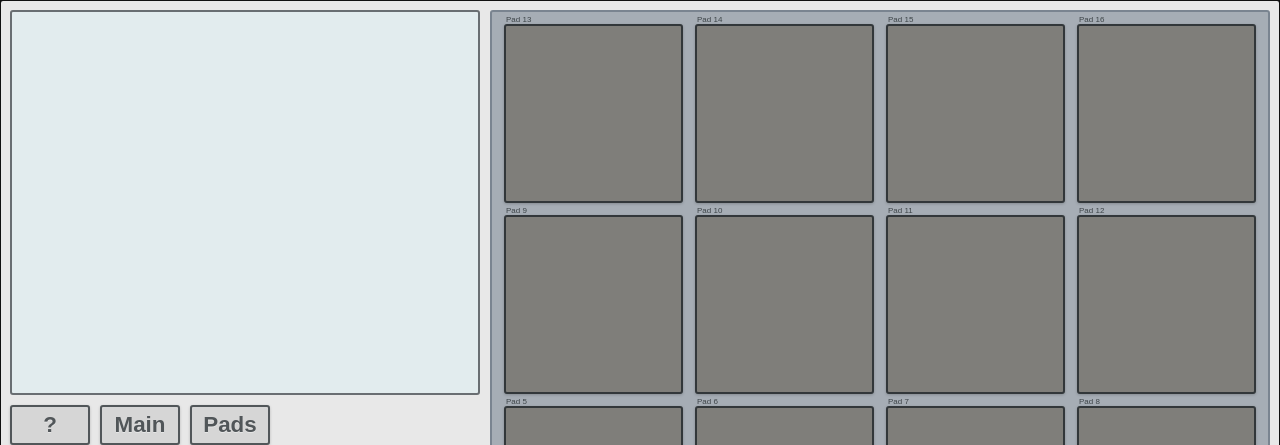
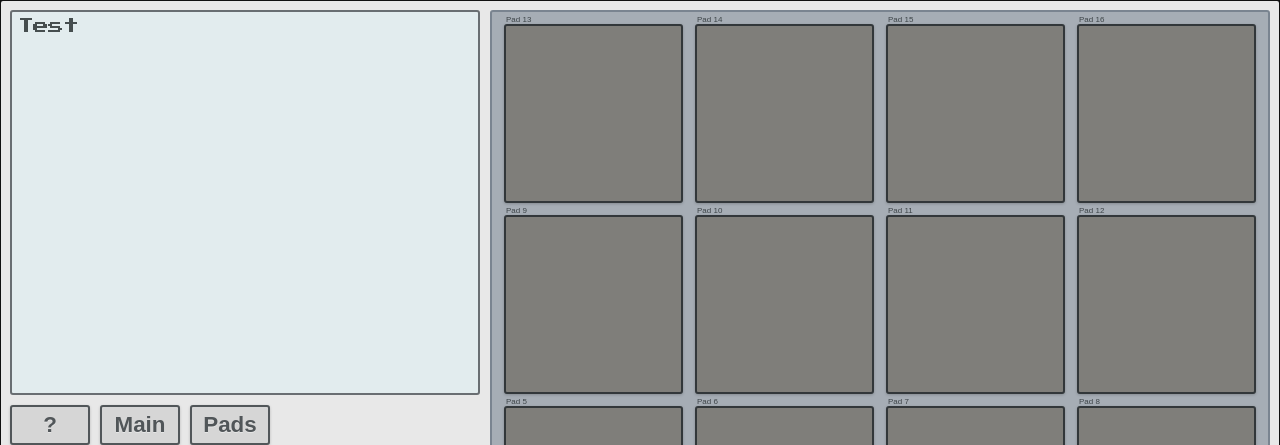
Before and after one commit to arisslin/jsmpc, a React (Create React App) app: page / in a window 1280 px wide. Shown: the top 445 px of the page. Built offline with nearby package versions, Linux system fonts and the light colour scheme; no server answers.

Commit message:
Add google font to display

```diff
--- a/public/index.html
+++ b/public/index.html
@@ -10,6 +10,10 @@
     <meta name="theme-color" content="#000000" />
     <meta name="jsmpc" content="webbased mpc style drum machine" />
     <link rel="apple-touch-icon" href="%PUBLIC_URL%/logo192.png" />
+    <link
+      href="https://fonts.googleapis.com/css?family=Press+Start+2P&display=swap"
+      rel="stylesheet"
+    />
     <!--
       manifest.json provides metadata used when your web app is installed on a
       user's mobile device or desktop. See https://developers.google.com/web/fundamentals/web-app-manifest/
--- a/src/common/GlobalStyles.js
+++ b/src/common/GlobalStyles.js
@@ -8,6 +8,7 @@ export default createGlobalStyle`
     --color-dark: #32373a;
     --color-display: #e2ecee;
     --color-display-border: #696e72;
+    --color-display-font: #464e4f;
     --color-mpc-chassis: #E8E8E8;
     --color-pad: #7F7E7A;
     --color-pad-triggered: #80706d;
--- a/src/components/Display.js
+++ b/src/components/Display.js
@@ -2,7 +2,7 @@ import React from 'react'
 import styled from 'styled-components/macro'
 
 export default function Display() {
-  return <DisplayStyled />
+  return <DisplayStyled>Test</DisplayStyled>
 }
 
 const DisplayStyled = styled.section`
@@ -10,4 +10,8 @@ const DisplayStyled = styled.section`
   border: 2px solid var(--color-display-border);
   border-radius: 3px;
   background-color: var(--color-display);
+  font-family: 'Press Start 2P', Arial;
+  padding: 6px;
+  color: var(--color-display-font);
+  letter-spacing: -1px;
 `
```
